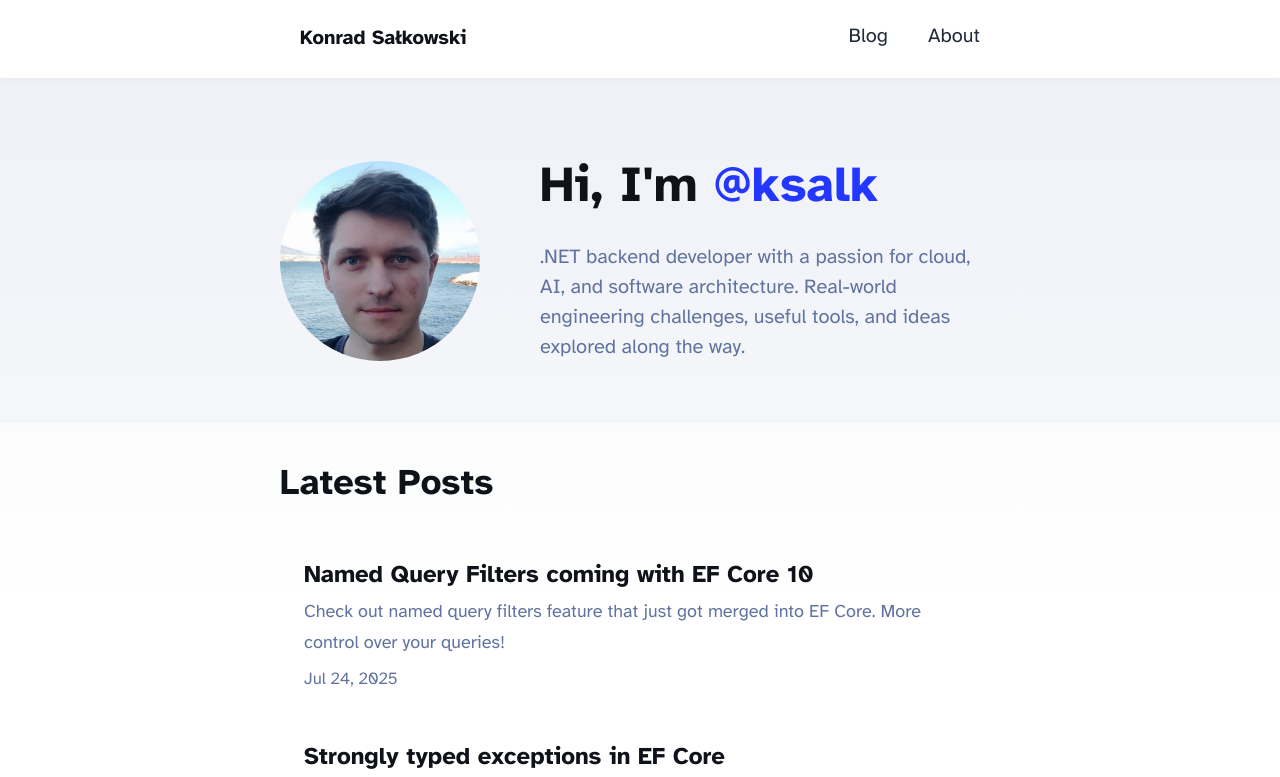
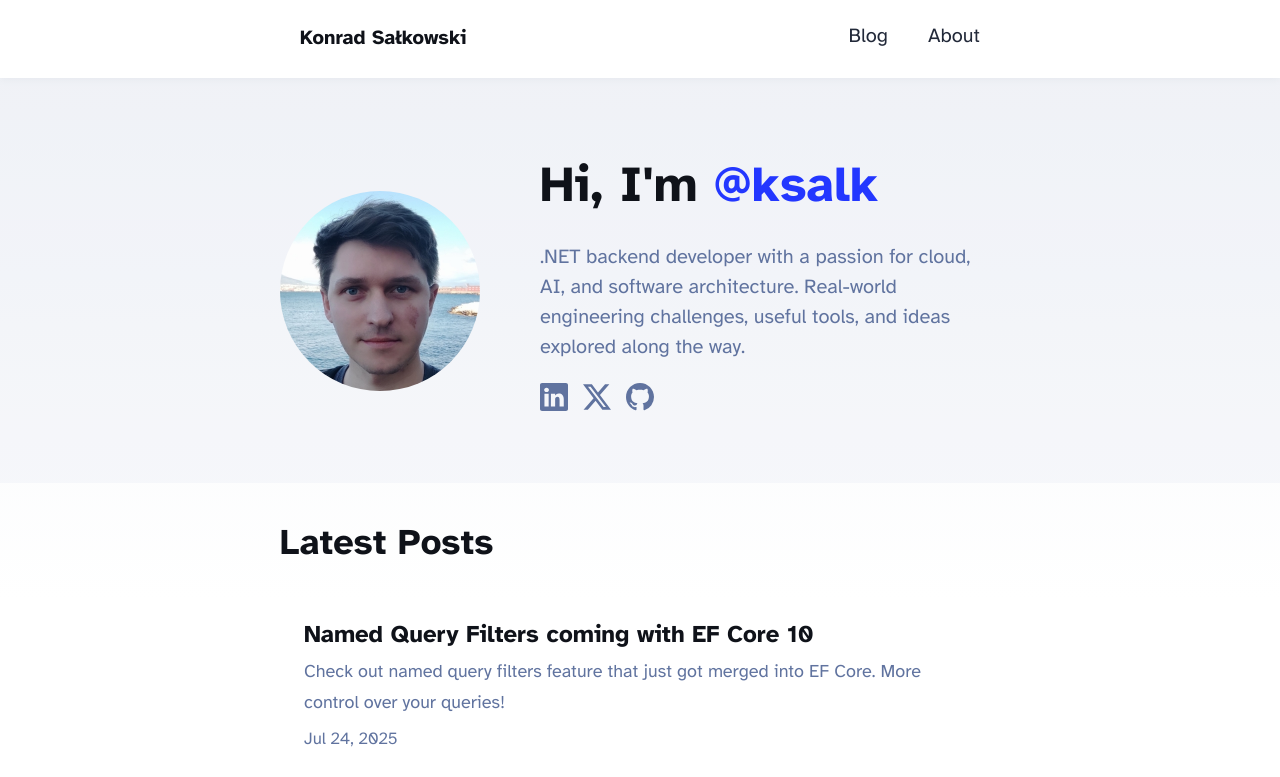
Before and after one commit to ksalk/ksalk.github.io, an Astro site: page / in a window 1280 px wide. Shown: the top 777 px of the page. Built offline with nearby package versions, Linux system fonts and the light colour scheme; Astro itself is replaced by a stand-in of ours.

Commit message:
Add social icons to hero

```diff
--- a/src/components/Footer.astro
+++ b/src/components/Footer.astro
@@ -16,10 +16,10 @@ const today = new Date();
 		</a>
 		<a href="https://x.com/KonradSalkowski" target="_blank">
 			<span class="sr-only">Follow Konrad Sałkowski on X</span>
-			<svg viewBox="0 0 16 16" aria-hidden="true" width="32" height="32" astro-icon="social/twitter"
+			<svg viewBox="0 0 16 16" aria-hidden="true" width="32" height="32" astro-icon="social/x"
 				><path
 					fill="currentColor"
-					d="M5.026 15c6.038 0 9.341-5.003 9.341-9.334 0-.14 0-.282-.006-.422A6.685 6.685 0 0 0 16 3.542a6.658 6.658 0 0 1-1.889.518 3.301 3.301 0 0 0 1.447-1.817 6.533 6.533 0 0 1-2.087.793A3.286 3.286 0 0 0 7.875 6.03a9.325 9.325 0 0 1-6.767-3.429 3.289 3.289 0 0 0 1.018 4.382A3.323 3.323 0 0 1 .64 6.575v.045a3.288 3.288 0 0 0 2.632 3.218 3.203 3.203 0 0 1-.865.115 3.23 3.23 0 0 1-.614-.057 3.283 3.283 0 0 0 3.067 2.277A6.588 6.588 0 0 1 .78 13.58a6.32 6.32 0 0 1-.78-.045A9.344 9.344 0 0 0 5.026 15z"
+					d="M12.6.75h2.454l-5.36 6.142L16 15.25h-4.937l-3.867-5.07-4.425 5.07H.316l5.733-6.57L0 .75h5.063l3.495 4.633L12.601.75Zm-.86 13.028h1.36L4.323 2.145H2.865z"
 				></path></svg
 			>
 		</a>
--- a/src/components/HomeHero.astro
+++ b/src/components/HomeHero.astro
@@ -8,6 +8,35 @@ import { Image } from 'astro:assets';
 		<div class="hero-text">
 			<h1>Hi, I'm <span class="highlight">@ksalk</span></h1>
 			<p class="subtitle">.NET backend developer with a passion for cloud, AI, and software architecture. Real-world engineering challenges, useful tools, and ideas explored along the way.</p>
+			<div class="social-links">
+				<a href="https://www.linkedin.com/in/konrad-salkowski/" target="_blank">
+					<span class="sr-only">Connect on LinkedIn</span>
+					<svg viewBox="0 0 16 16" aria-hidden="true" width="28" height="28" astro-icon="social/linkedin"
+						><path
+							fill="currentColor"
+							d="M0 1.146C0 .513.526 0 1.175 0h13.65C15.474 0 16 .513 16 1.146v13.708c0 .633-.526 1.146-1.175 1.146H1.175C.526 16 0 15.487 0 14.854V1.146zm4.943 12.248V6.169H2.542v7.225h2.401zm-1.2-8.212c.837 0 1.358-.554 1.358-1.248-.015-.71-.52-1.248-1.342-1.248-.822 0-1.359.538-1.359 1.248 0 .694.521 1.248 1.327 1.248h.016zm4.908 8.212V9.359c0-.216.016-.432.08-.586.173-.431.568-.878 1.232-.878.869 0 1.216.662 1.216 1.634v3.865h2.401V9.25c0-2.22-1.184-3.252-2.764-3.252-1.274 0-1.845.7-2.165 1.193v.025h-.016a5.54 5.54 0 0 1 .016-.025V6.169h-2.4c.03.678 0 7.225 0 7.225h2.4z"
+						></path></svg
+					>
+				</a>
+				<a href="https://x.com/KonradSalkowski" target="_blank">
+					<span class="sr-only">Follow Konrad Sałkowski on X</span>
+					<svg viewBox="0 0 16 16" aria-hidden="true" width="28" height="28" astro-icon="social/x"
+						><path
+							fill="currentColor"
+							d="M12.6.75h2.454l-5.36 6.142L16 15.25h-4.937l-3.867-5.07-4.425 5.07H.316l5.733-6.57L0 .75h5.063l3.495 4.633L12.601.75Zm-.86 13.028h1.36L4.323 2.145H2.865z"
+						></path></svg
+					>
+				</a>
+				<a href="https://github.com/ksalk" target="_blank">
+					<span class="sr-only">Go to Konrad Sałkowski's GitHub</span>
+					<svg viewBox="0 0 16 16" aria-hidden="true" width="28" height="28" astro-icon="social/github"
+						><path
+							fill="currentColor"
+							d="M8 0C3.58 0 0 3.58 0 8c0 3.54 2.29 6.53 5.47 7.59.4.07.55-.17.55-.38 0-.19-.01-.82-.01-1.49-2.01.37-2.53-.49-2.69-.94-.09-.23-.48-.94-.82-1.13-.28-.15-.68-.52-.01-.53.63-.01 1.08.58 1.23.82.72 1.21 1.87.87 2.33.66.07-.52.28-.87.51-1.07-1.78-.2-3.64-.89-3.64-3.95 0-.87.31-1.59.82-2.15-.08-.2-.36-1.02.08-2.12 0 0 .67-.21 2.2.82.64-.18 1.32-.27 2-.27.68 0 1.36.09 2 .27 1.53-1.04 2.2-.82 2.2-.82.44 1.1.16 1.92.08 2.12.51.56.82 1.27.82 2.15 0 3.07-1.87 3.75-3.65 3.95.29.25.54.73.54 1.48 0 1.07-.01 1.93-.01 2.2 0 .21.15.46.55.38A8.012 8.012 0 0 0 16 8c0-4.42-3.58-8-8-8z"
+						></path></svg
+					>
+				</a>
+			</div>
 		</div>
 	</div>
 </section>
@@ -52,8 +81,19 @@ import { Image } from 'astro:assets';
 	.subtitle {
 		font-size: 1em;
 		color: rgb(var(--gray));
-		margin: 0;
+		margin: 0 0 1em;
 		line-height: 1.5;
+	}
+	.social-links {
+		display: flex;
+		gap: 0.75em;
+	}
+	.social-links a {
+		text-decoration: none;
+		color: rgb(var(--gray));
+	}
+	.social-links a:hover {
+		color: rgb(var(--gray-dark));
 	}
 	@media (max-width: 720px) {
 		.hero {
```
